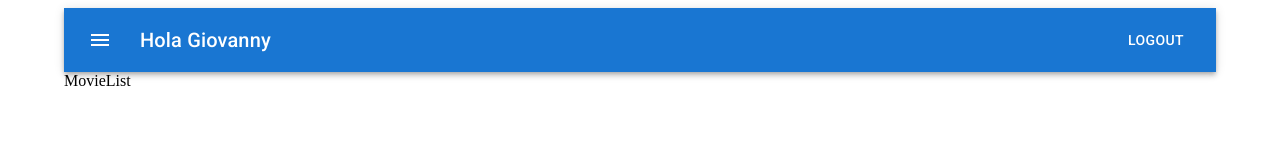
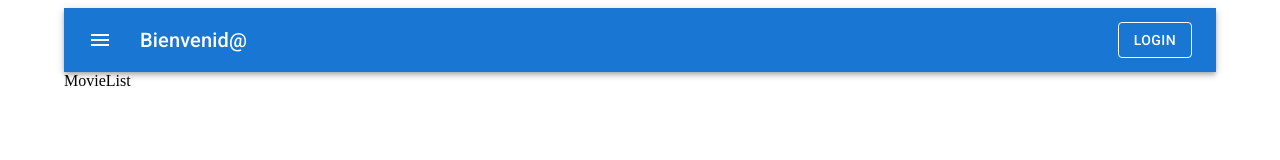
Before and after one commit to poli-ces4/5.contextapi, a React (Vite) app: page / in a window 1280 px wide. Both pictures are taken after a click on the button "LOGOUT". Shown: the top 160 px of the page. Built offline with nearby package versions, Linux system fonts and the light colour scheme; the HTML template or start-up script is replaced by a standard one.

Commit message:
clase 23-05-23

```diff
--- a/src/components/Header.jsx
+++ b/src/components/Header.jsx
@@ -5,9 +5,11 @@ import Typography from '@mui/material/Typography';
 import Button from '@mui/material/Button';
 import IconButton from '@mui/material/IconButton';
 import MenuIcon from '@mui/icons-material/Menu';
+import { useContext } from 'react';
+import UserContext from '../context/UserContext';
 
 const Header = () => {
-	const user = { name: 'Giovanny' };
+	const { user, login, logout } = useContext(UserContext);
 	return (
 		<Box sx={{ flexGrow: 1 }}>
 			<AppBar position='static'>
@@ -25,9 +27,11 @@ const Header = () => {
 						{user ? `Hola ${user.name}` : 'Bienvenid@'}
 					</Typography>
 					{user ? (
-						<Button color='inherit'>Logout</Button>
+						<Button onClick={logout} color='inherit'>
+							Logout
+						</Button>
 					) : (
-						<Button color='inherit' variant='outlined'>
+						<Button onClick={login} color='inherit' variant='outlined'>
 							Login
 						</Button>
 					)}
```
